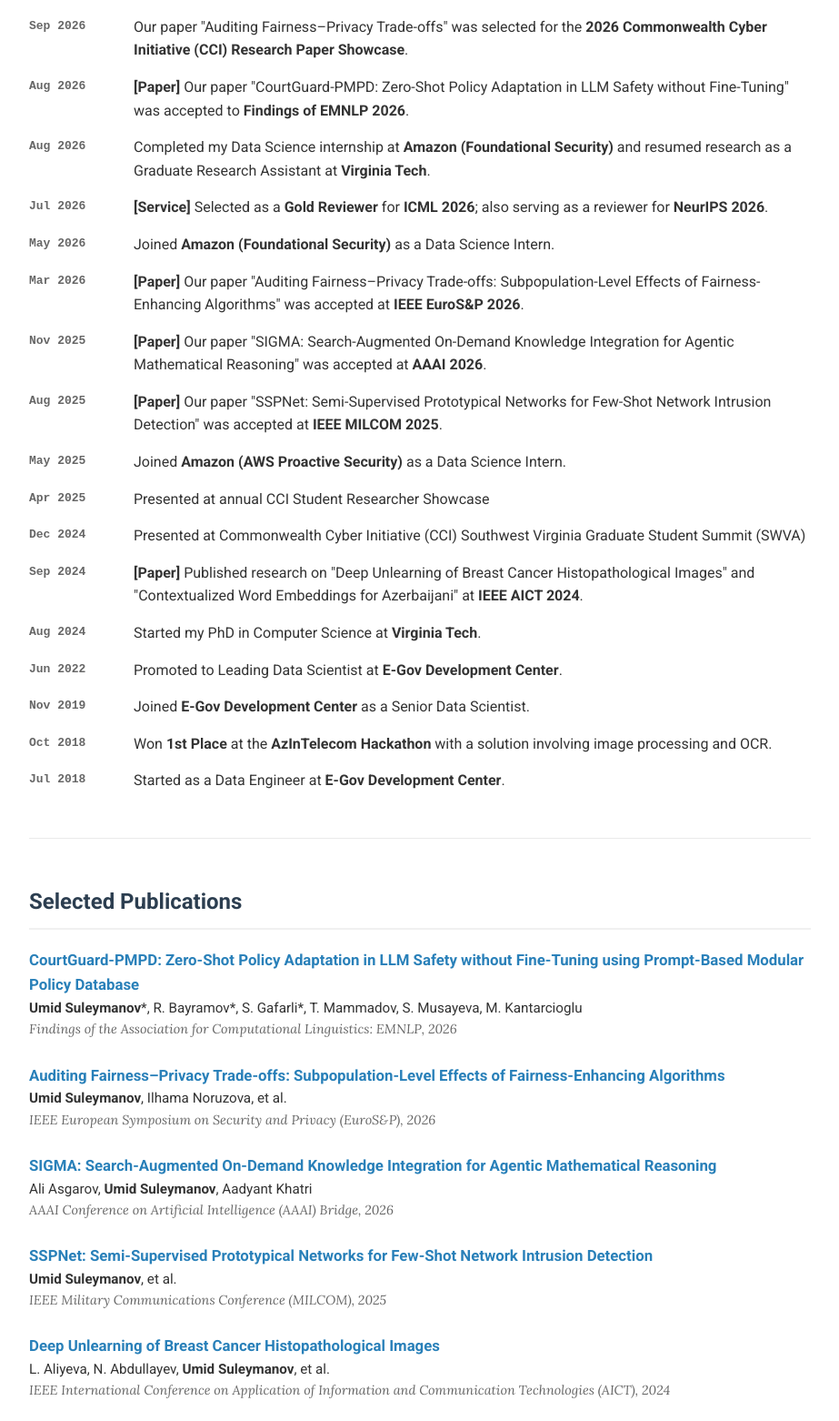
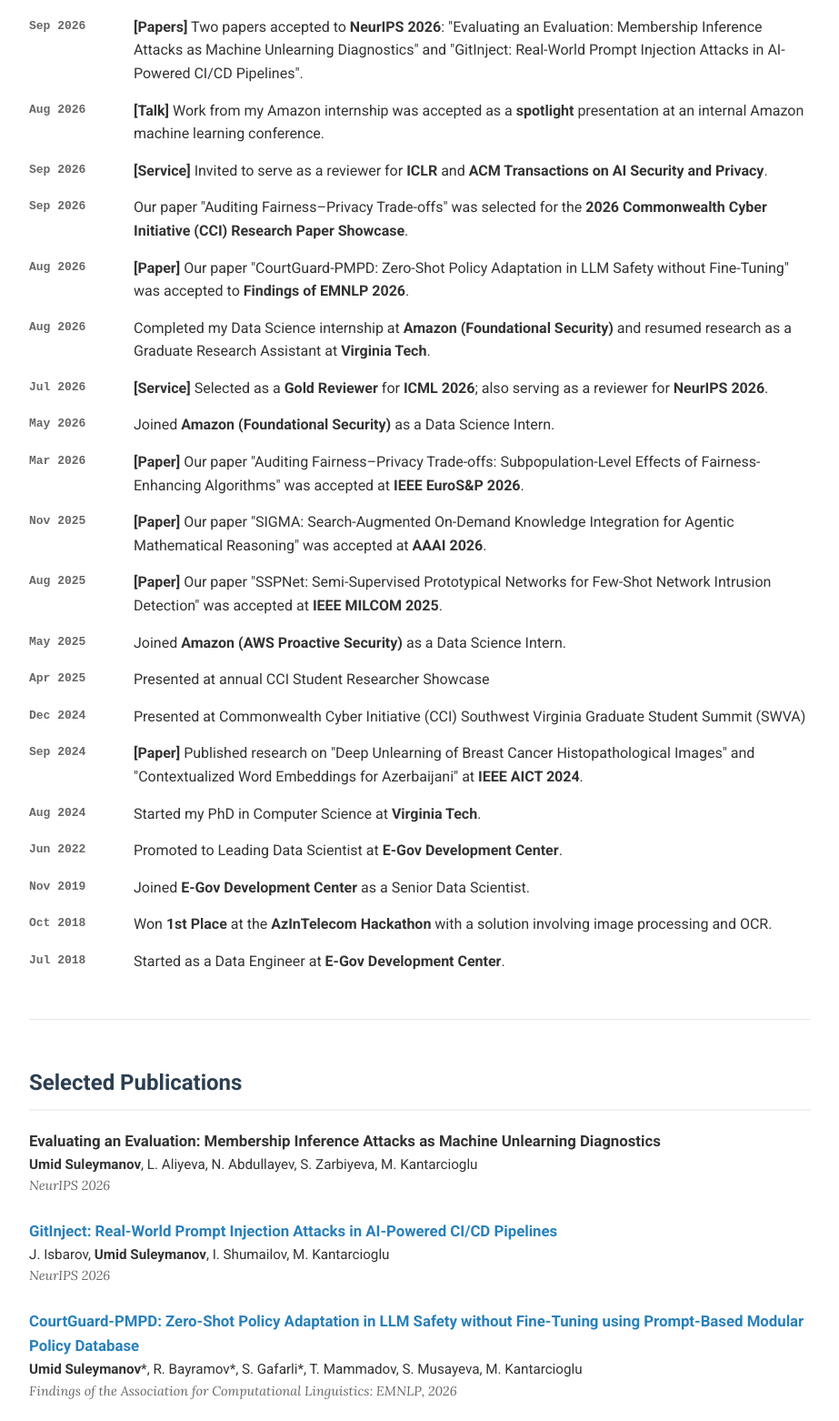
Before and after one commit to usuleymanov/usuleymanov.github.io, a plain HTML site: page index.html in a window 1280 px wide. Shown: the part 580-2142 px from the top of the page at 91% size, without its empty margins (178-1101 px from the left). Drawn offline with Linux system fonts and the light colour scheme.

Commit message:
Add files via upload

```diff
--- a/index.html
+++ b/index.html
@@ -57,6 +57,24 @@
         <section id="news">
             <h2>News</h2>
             <ul class="news-list">
+                <li>
+                    <span class="date">Sep 2026</span>
+                    <div class="news-content">
+                        <strong>[Papers]</strong> Two papers accepted to <strong>NeurIPS 2026</strong>: "Evaluating an Evaluation: Membership Inference Attacks as Machine Unlearning Diagnostics" and "GitInject: Real-World Prompt Injection Attacks in AI-Powered CI/CD Pipelines".
+                    </div>
+                </li>
+                <li>
+                    <span class="date">Aug 2026</span>
+                    <div class="news-content">
+                        <strong>[Talk]</strong> Work from my Amazon internship was accepted as a <strong>spotlight</strong> presentation at an internal Amazon machine learning conference.
+                    </div>
+                </li>
+                <li>
+                    <span class="date">Sep 2026</span>
+                    <div class="news-content">
+                        <strong>[Service]</strong> Invited to serve as a reviewer for <strong>ICLR</strong> and <strong>ACM Transactions on AI Security and Privacy</strong>.
+                    </div>
+                </li>
                 <li>
                     <span class="date">Sep 2026</span>
                     <div class="news-content">
@@ -174,7 +192,25 @@
 
             <div class="publication-item">
                 <div class="pub-title">
-                    <a href="https://github.com/Court-Guard/CourtGuardPMPD" target="_blank" rel="noopener noreferrer">
+                    Evaluating an Evaluation: Membership Inference Attacks as Machine Unlearning Diagnostics
+                </div>
+                <div class="pub-authors"><strong>Umid Suleymanov</strong>, L. Aliyeva, N. Abdullayev, S. Zarbiyeva, M. Kantarcioglu</div>
+                <div class="pub-venue">NeurIPS 2026</div>
+            </div>
+
+            <div class="publication-item">
+                <div class="pub-title">
+                    <a href="https://arxiv.org/abs/2606.09935" target="_blank" rel="noopener noreferrer">
+                        GitInject: Real-World Prompt Injection Attacks in AI-Powered CI/CD Pipelines
+                    </a>
+                </div>
+                <div class="pub-authors">J. Isbarov, <strong>Umid Suleymanov</strong>, I. Shumailov, M. Kantarcioglu</div>
+                <div class="pub-venue">NeurIPS 2026</div>
+            </div>
+
+            <div class="publication-item">
+                <div class="pub-title">
+                    <a href="https://arxiv.org/abs/2602.22557" target="_blank" rel="noopener noreferrer">
                         CourtGuard-PMPD: Zero-Shot Policy Adaptation in LLM Safety without Fine-Tuning using Prompt-Based Modular Policy Database
                     </a>
                 </div>
@@ -263,7 +299,7 @@
                 <ul class="exp-details">
                     <li>Performed large-scale security data analysis using SparkSQL to surface actionable signals across enterprise-scale datasets.</li>
                     <li>Developed agentic LLM architectures to autonomously extract strong, explainable signals from unstructured security text.</li>
-                    <li>Conducted and published applied research on LLM safety and security analytics.</li>
+                    <li>Conducted applied research on LLM safety and security analytics, accepted as a <strong>spotlight</strong> presentation at an internal Amazon machine learning conference.</li>
                 </ul>
             </div>
 
@@ -274,6 +310,7 @@
                 </div>
                 <div class="exp-role">Graduate Research Assistant</div>
                 <ul class="exp-details">
+                    <li>Published two <strong>NeurIPS 2026</strong> papers on trustworthy AI security: MIAU, a diagnostic auditing membership-inference attacks as machine-unlearning evaluations, and GitInject, a study of real-world prompt-injection attacks in AI-powered CI/CD pipelines.</li>
                     <li>Published research on few-shot learning for Network Intrusion Detection, outperforming current models by 3.5%.</li>
                     <li>Developed policy-grounded RAG-based agentic defenses for detecting and mitigating LLM jailbreak attacks, surpassing state-of-the-art detection methods by 4% (CourtGuard-PMPD, accepted to Findings of EMNLP 2026).</li>
                     <li>Audited fairness&ndash;privacy trade-offs of fairness-enhancing algorithms at the subpopulation level, revealing disparate membership-inference risks (accepted at IEEE EuroS&amp;P 2026).</li>
@@ -389,7 +426,7 @@
             <h2>Invited Talks & Academic Service</h2>
             <ul class="service-list">
                 <li>
-                    <span class="service-org">NeurIPS 2026; ICML 2026 (Gold Reviewer); ACM Transactions on Privacy and Security; AICT 2025; AICT 2024</span>
+                    <span class="service-org">NeurIPS 2026; ICLR; ICML 2026 (Gold Reviewer); ACM Transactions on AI Security and Privacy; ACM Transactions on Privacy and Security; AICT 2025; AICT 2024</span>
                     <span class="service-role">Reviewer</span>
                 </li>
                 <li>
@@ -644,14 +681,33 @@
                     <div class="card-content">
                         <div class="tags">
                             <span class="tag">Machine Unlearning</span>
-                            <span class="tag">Metrics</span>
+                            <span class="tag">Membership Inference</span>
                         </div>
-                        <h3>Machine Unlearning Quality Score</h3>
+                        <h3>MIAU: Evaluating an Evaluation</h3>
                         <p>
-                            A systematic metric that quantifies how closely an unlearning method mirrors a fully retrained model without requiring actual retraining.
+                            A diagnostic framework (Membership Inference Attack Unlearning score) that provides a more principled way to interpret MIA-based machine-unlearning evaluations.
                         </p>
                         <div class="card-links">
-                            <span>(Under Review)</span>
+                            <span>NeurIPS 2026</span>
+                        </div>
+                    </div>
+                </div>
+
+                <div class="project-card">
+                    <div class="card-img">
+                        <img src="https://placehold.co/600x400?text=GitInject" alt="GitInject">
+                    </div>
+                    <div class="card-content">
+                        <div class="tags">
+                            <span class="tag">LLM Security</span>
+                            <span class="tag">Prompt Injection</span>
+                        </div>
+                        <h3>GitInject: Prompt Injection in CI/CD</h3>
+                        <p>
+                            Studies real-world prompt injection attacks against AI-powered CI/CD pipelines, showing how untrusted repository content can influence AI systems operating within software-development workflows.
+                        </p>
+                        <div class="card-links">
+                            <a href="https://arxiv.org/abs/2606.09935" target="_blank">Paper (NeurIPS 2026)</a>
                         </div>
                     </div>
                 </div>
```
Also changed, not shown: 1 other file.
